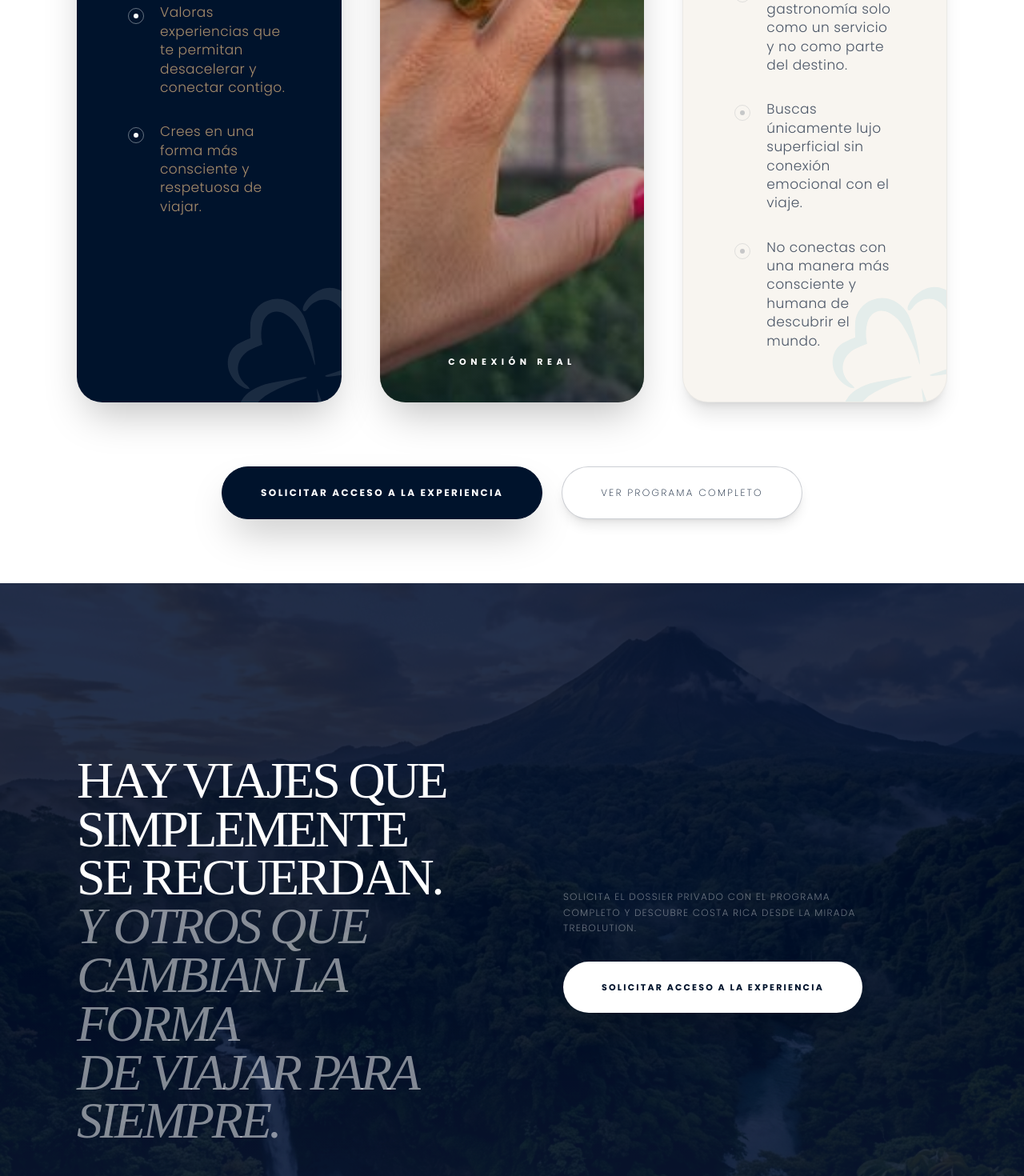
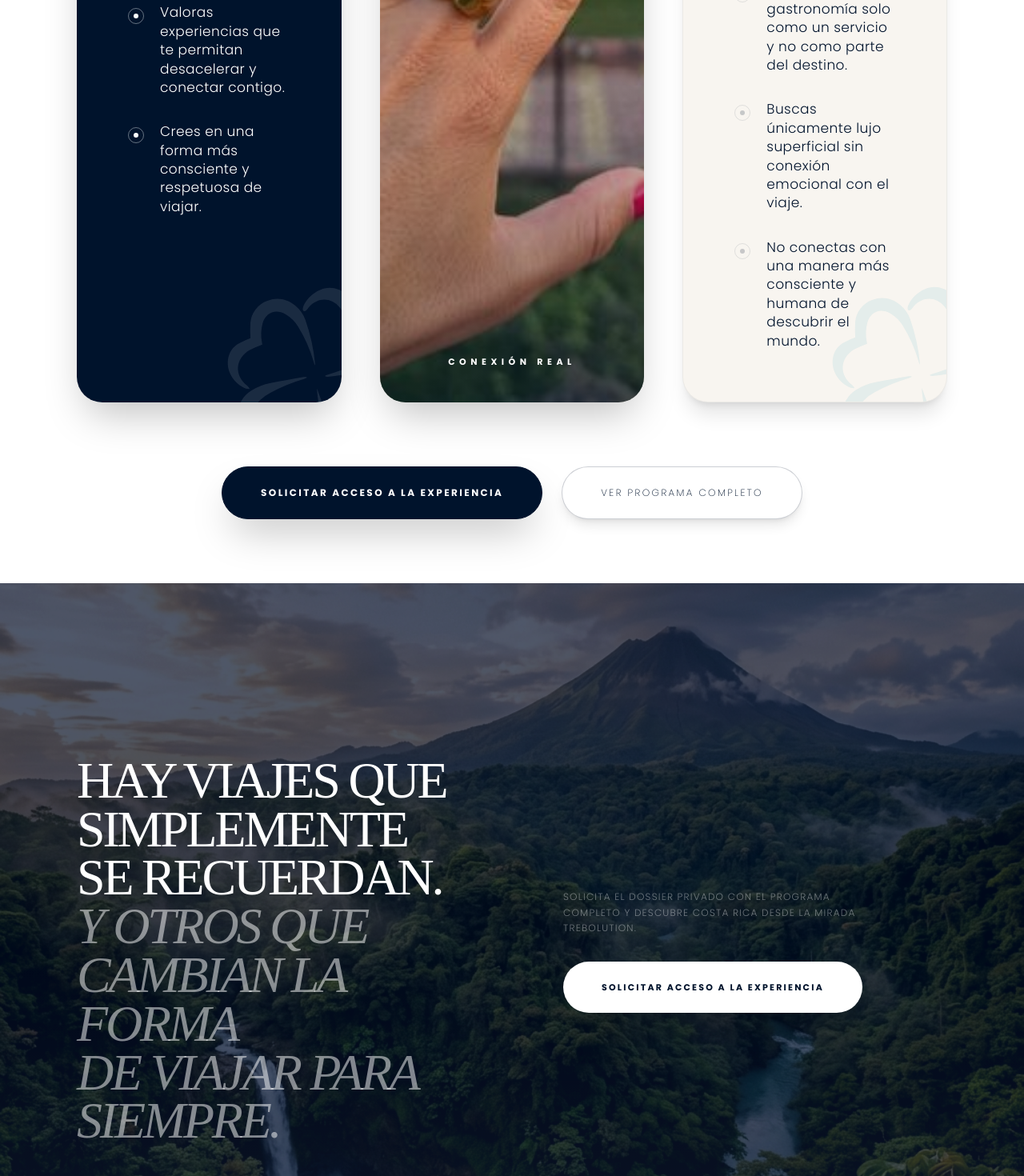
Before and after one commit to AlbertoSanzAlonso/trebolution, a React (Vite) app: page /experience/costa-rica in a window 1280 px wide. Shown: the part 6360-7830 px from the top of the page at 80% size. Built offline with nearby package versions, Linux system fonts and the light colour scheme; a web font is replaced by a local one.

Commit message:
Refinamiento visual: ajuste de opacidad en formulario de contacto y colores en WhoIsItFor

```diff
--- a/src/components/Experience/CostaRica/ContactForm.jsx
+++ b/src/components/Experience/CostaRica/ContactForm.jsx
@@ -67,13 +67,13 @@ const ContactForm = () => {
 
   return (
     <section id="contact" className="py-40 px-6 md:px-24 bg-brand-primary relative overflow-hidden">
-      <div className="absolute inset-0 z-0 opacity-30">
+      <div className="absolute inset-0 z-0 opacity-50">
         <img
           src="/assets/images/costa-rica-hero.png"
           alt=""
           className="w-full h-full object-cover brightness-75 contrast-110"
         />
-        <div className="absolute inset-0 bg-brand-primary/40 mix-blend-multiply" />
+        <div className="absolute inset-0 bg-brand-primary/20 mix-blend-multiply" />
       </div>
       <div className="absolute left-0 bottom-0 w-full h-1/2 bg-linear-to-t from-brand-accent/5 to-transparent pointer-events-none z-1" />
 
--- a/src/components/Experience/CostaRica/WhoIsItFor.jsx
+++ b/src/components/Experience/CostaRica/WhoIsItFor.jsx
@@ -40,7 +40,7 @@ const WhoIsItFor = () => {
                 "Valoras experiencias que te permitan desacelerar y conectar contigo.",
                 "Crees en una forma más consciente y respetuosa de viajar."
               ].map((text, i) => (
-                <li key={i} className="flex gap-5 items-start text-[#A68C6B]">
+                <li key={i} className="flex gap-5 items-start text-white">
                   <div className="mt-1.5 w-5 h-5 rounded-full border border-brand-accent/40 flex items-center justify-center shrink-0">
                     <div className="w-1.5 h-1.5 rounded-full bg-brand-accent" />
                   </div>
@@ -86,7 +86,7 @@ const WhoIsItFor = () => {
                 "Buscas únicamente lujo superficial sin conexión emocional con el viaje.",
                 "No conectas con una manera más consciente y humana de descubrir el mundo."
               ].map((text, i) => (
-                <li key={i} className="flex gap-5 items-start text-[#00132C]/70">
+                <li key={i} className="flex gap-5 items-start text-[#00132C]">
                   <div className="mt-1.5 w-5 h-5 rounded-full border border-[#00132C]/10 flex items-center justify-center shrink-0">
                     <div className="w-1.5 h-1.5 rounded-full bg-[#00132C]/20" />
                   </div>
```
